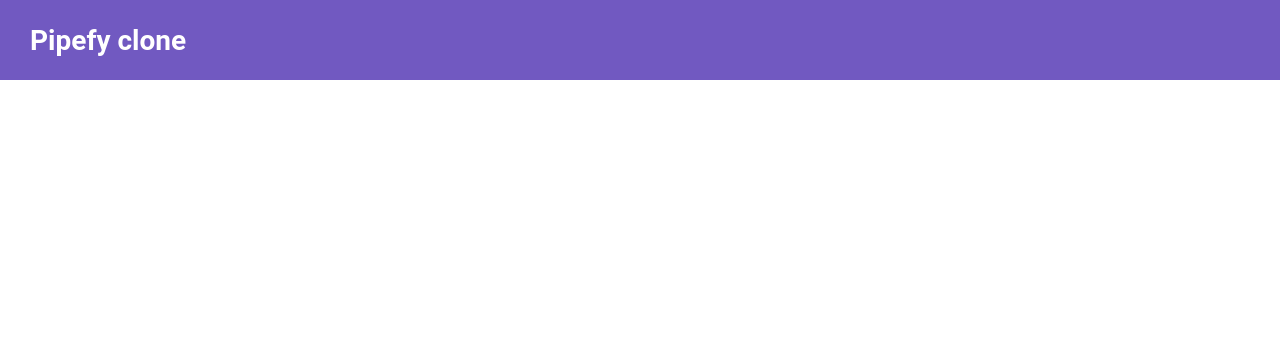
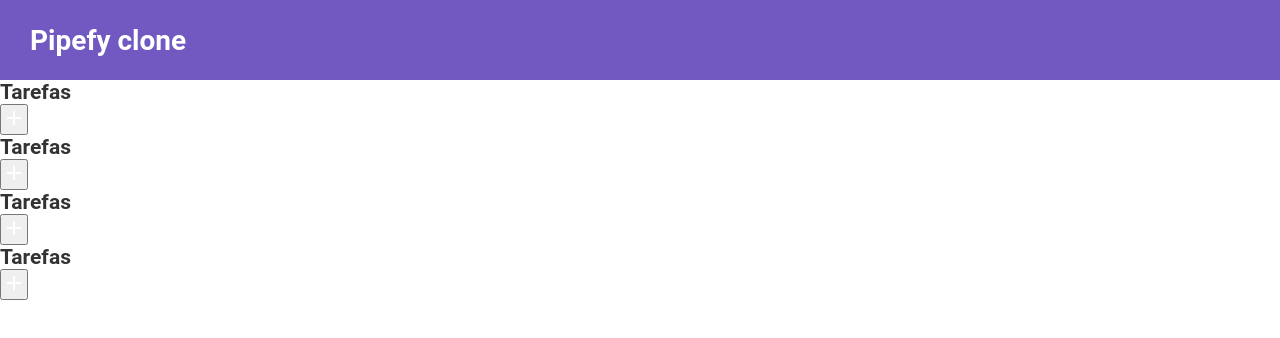
Before and after one commit to mathvalenza/pipefy-clone, a React (Create React App) app: page / in a window 1280 px wide. Shown: the top 338 px of the page. Built offline with nearby package versions, Linux system fonts and the light colour scheme.

Commit message:
added react icons dependecy

```diff
--- a/package.json
+++ b/package.json
@@ -8,6 +8,7 @@
     "@testing-library/user-event": "^7.1.2",
     "react": "^16.13.1",
     "react-dom": "^16.13.1",
+    "react-icons": "^3.10.0",
     "react-scripts": "3.4.1",
     "styled-components": "^5.1.1"
   },
--- a/src/App.js
+++ b/src/App.js
@@ -2,12 +2,13 @@ import React from 'react';
 
 import GlobalStyle from './styles/global';
 import Header from './components/Header';
+import Board from './components/Board';
 
 function App() {
   return (
     <>
       <Header />
-
+      <Board />
       <GlobalStyle />
     </>
   );
--- /dev/null
+++ b/src/components/Board/index.js
@@ -0,0 +1,16 @@
+import React from 'react';
+
+import List from '../List';
+
+import { Container } from './styles';
+
+export default function index() {
+  return (
+    <Container>
+      <List />
+      <List />
+      <List />
+      <List />
+    </Container>
+  );
+}
--- /dev/null
+++ b/src/components/Board/styles.js
@@ -0,0 +1,3 @@
+import styled from 'styled-components';
+
+export const Container = styled.div``;
--- /dev/null
+++ b/src/components/Card/index.js
@@ -0,0 +1,5 @@
+import React from 'react';
+
+export default function index() {
+  return <div></div>;
+}
--- /dev/null
+++ b/src/components/Card/styles.js
@@ -0,0 +1,3 @@
+import styled from 'styled-components';
+
+export const Container = styled.div``;
--- /dev/null
+++ b/src/components/List/index.js
@@ -0,0 +1,18 @@
+import React from 'react';
+
+import { MdAdd } from 'react-icons/md';
+
+import { Container } from './styles';
+
+export default function index() {
+  return (
+    <Container>
+      <header>
+        <h2>Tarefas</h2>
+      </header>
+      <button type="button">
+        <MdAdd size={24} color="#fff" />
+      </button>
+    </Container>
+  );
+}
--- /dev/null
+++ b/src/components/List/styles.js
@@ -0,0 +1,3 @@
+import styled from 'styled-components';
+
+export const Container = styled.div``;
```
Also changed, not shown: 1 other file (tests, documents, lock files or other folders).
